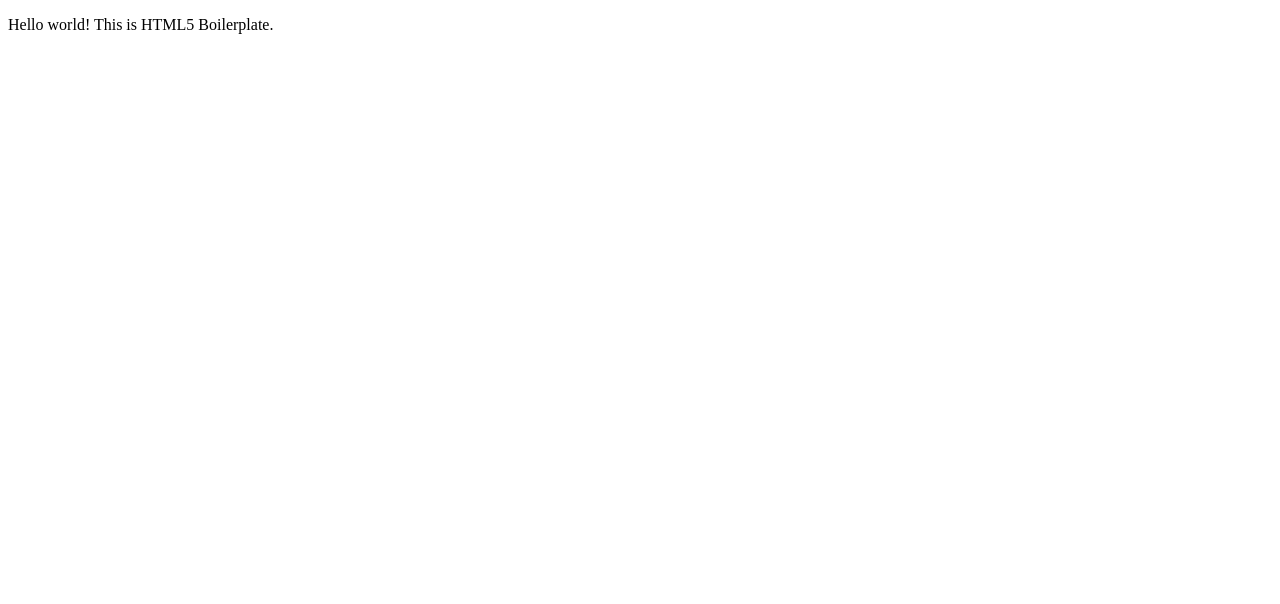
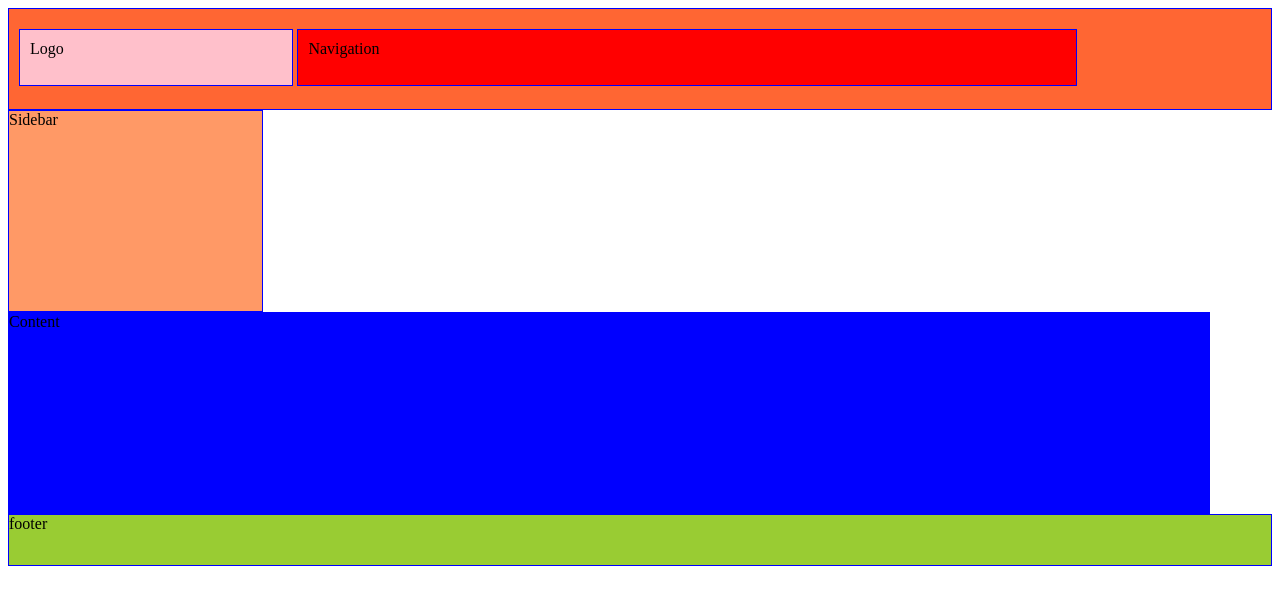
Before and after one commit to karynarmr/exercises, a plain HTML site: page css-classes/exercise2.html in a window 1280 px wide. Drawn offline with nearby package versions, Linux system fonts and the light colour scheme.

Commit message:
Finished Exercise 2

```diff
--- /dev/null
+++ b/css-classes/exercise2.css
@@ -0,0 +1,48 @@
+.header {
+border: solid blue 1px;
+background-color: #FF6633;
+height: 100px;
+}
+
+.logo {
+border: solid blue 1px;
+display: inline-block;
+padding: 10px;
+margin-top: 20px;
+height: 35px;
+width: 20%;
+background-color: pink;
+margin-left: 10px;
+}
+
+.navigation {
+border: solid blue 1px;
+display: inline-block;
+padding: 10px;
+margin-top: 20px;
+height: 35px;
+width: 60%;
+background-color: red;
+}
+
+.sidebar {
+border: solid blue 1px;
+display: inline-block;
+width: 20%;
+height: 200px;
+background-color: #FF9966;
+}
+
+.content {
+border: solid blue 1px;
+display: inline-block;
+width: 1200px;
+height: 200px;
+background-color: blue;
+}
+
+.footer {
+border: solid blue 1px;
+background-color: #99CC33;
+height: 50px;
+}
--- a/css-classes/exercise2.html
+++ b/css-classes/exercise2.html
@@ -16,9 +16,36 @@
         <!--[if lt IE 7]>
             <p class="browsehappy">You are using an <strong>outdated</strong> browser. Please <a href="http://browsehappy.com/">upgrade your browser</a> to improve your experience.</p>
         <![endif]-->
+<link rel="stylesheet" type="text/css" href="exercise2.css">
+        <!-- Add your site or application content here -->
 
-        <!-- Add your site or application content here -->
-        <p>Hello world! This is HTML5 Boilerplate.</p>
+
+<div class="header">
+    <div class="logo">Logo</div>
+    <div class="navigation">Navigation</div>
+</div>
+
+
+<div class="sidebar"> Sidebar </div>
+
+<div class="content"> Content </div>
+
+<div class="footer"> footer </div>
+
+
+
+
+
+
+
+
+
+
+
+
+
+
+
 
         <script src="//ajax.googleapis.com/ajax/libs/jquery/1.10.2/jquery.min.js"></script>
         <script>window.jQuery || document.write('<script src="js/vendor/jquery-1.10.2.min.js"><\/script>')</script>
```
